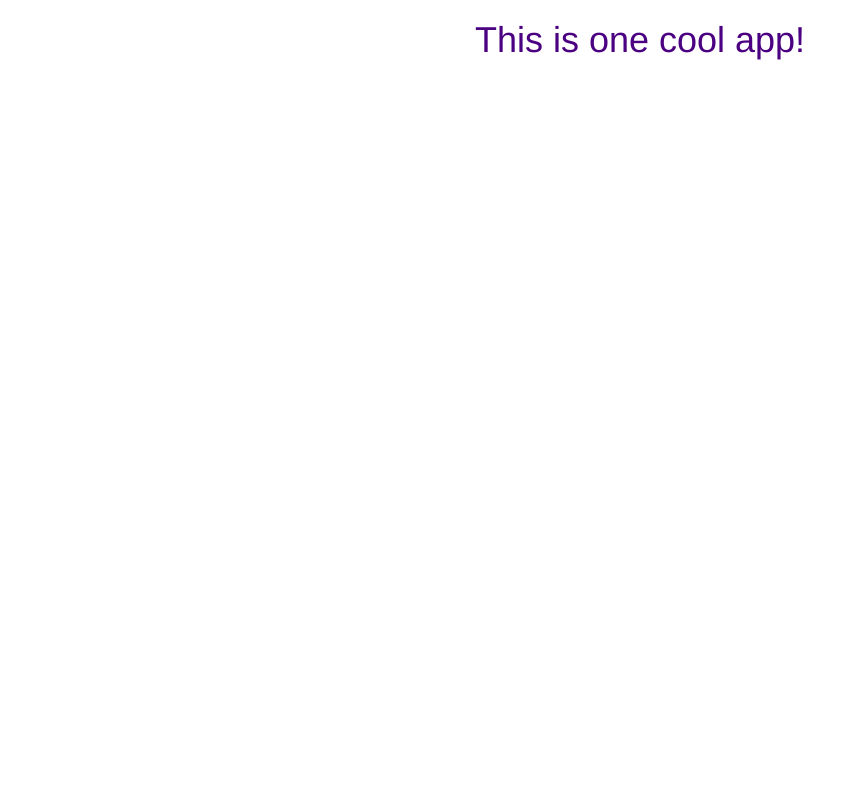
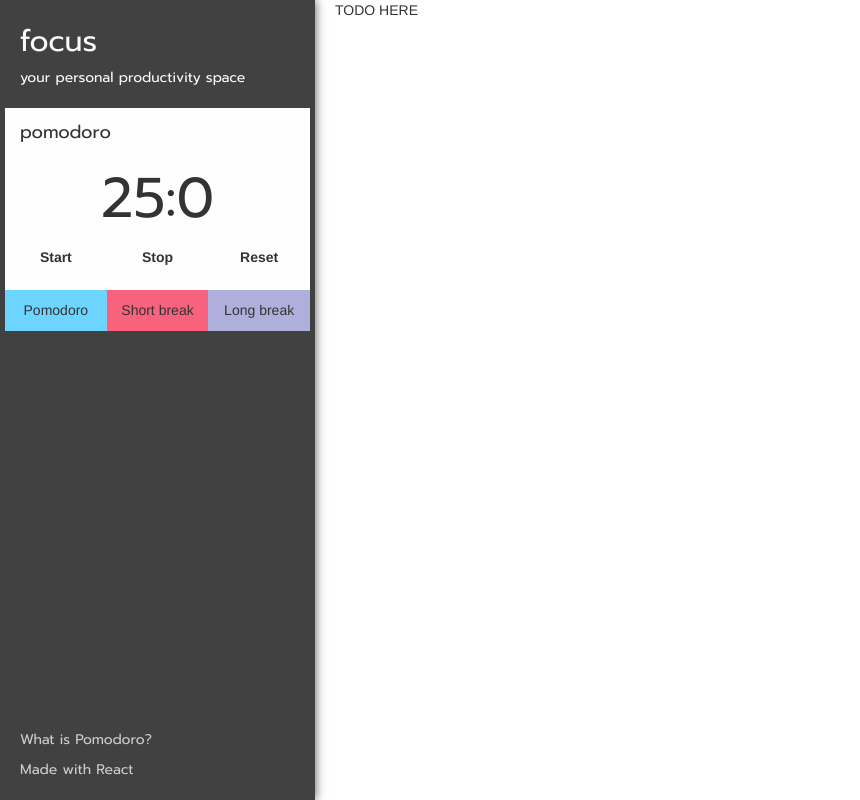
Before and after one commit to GaurabAryal/focus-react, a React app: page / in a window 1280 px wide. Shown: the whole page, without its empty margins (0-860 px from the left). Built offline with nearby package versions, Linux system fonts and the light colour scheme.

Commit message:
Set up pomodoro timer
TODO: start/stop/reset, format numbers for clock display (e.g. 0 -> 00)

```diff
--- /dev/null
+++ b/src/js/Sidebar.js
@@ -0,0 +1,113 @@
+import React from 'react';
+import ReactDOM from 'react-dom';
+import cx from 'classnames';
+import styles from '../stylesheets/Sidebar.css';
+
+class Sidebar extends React.Component {
+
+  constructor(props) {
+    super(props);
+    this.state = {
+      minutes: 25,
+      seconds: 0,
+      intervalId: null
+    };
+  }
+
+  componentDidMount() {
+
+  }
+
+  startTimer(minutes) {
+    let self = this;
+    clearInterval(this.state.intervalId);
+    this.setState({minutes: minutes, seconds: 0});
+    console.log('set timer with length of: ', minutes);
+    this.tickSeconds();
+  }
+
+  tickMinutes() {
+    this.countdownMinutes();
+  }
+
+  tickSeconds() {
+    let self = this;
+    this.setState({intervalId: setInterval(this.countdownSeconds.bind(self), 1000)});
+  }
+
+  countdownMinutes() {
+    console.log('MINUTE:', this.state.minutes);
+    let minute = this.state.minutes;
+    if (minute > 0) {
+      this.setState({minutes: minute - 1});
+    }
+  }
+
+  countdownSeconds() {
+    let self = this;
+    console.log(this.state.seconds);
+    // if (this.state.seconds === 0) {
+    //   this.setState({seconds: '00'})
+    // } else if (this.state.seconds < 10) {
+    //   this.setState({seconds: '0' + this.state.seconds.toString()})
+    // }
+    let second = this.state.seconds;
+    if (second > 0) {
+      this.setState({seconds: second - 1});
+    } else if (second === 0){
+      this.setState({seconds: 59});
+      this.countdownMinutes();
+    }
+  }
+
+  render() {
+    return (
+      <div>
+        <div className={cx('row', styles.sidebar)}>
+          <div className={styles.appTitle}>
+            <h2 className={cx(styles.prompt, styles.pushRight)}>focus</h2>
+            <p className={cx(styles.prompt, styles.pushRight)}>your personal productivity space</p>
+          </div>
+					<div className={styles.pomodoro}>
+            <h4 className={cx(styles.prompt, styles.cardTitle, 'pull-left')}>pomodoro</h4>
+						<h1 className={cx(styles.prompt, styles.pushDown1, styles.time, 'text-center')}>
+              <span id='timer'>{this.state.minutes}:{this.state.seconds}</span>
+            </h1>
+						<div className={cx(styles.pushDown2)}>
+							<div className={cx(styles.btnWidth)}>
+								<h5 className={cx('text-center', styles.btnText)}>Start</h5>
+							</div>
+							<div className={cx(styles.btnWidth)}>
+								<h5 className={cx('text-center', styles.btnText)}>Stop</h5>
+							</div>
+							<div className={cx(styles.btnWidth)}>
+								<h5 className={cx('text-center', styles.btnText)}>Reset</h5>
+							</div>
+						</div>
+						<div>
+							<div onClick={this.startTimer.bind(this, 25)} className={cx(styles.btnColor1)}>
+								<h5 className={cx('text-center')}>Pomodoro</h5>
+							</div>
+							<div onClick={this.startTimer.bind(this, 5)} className={cx(styles.btnColor2)}>
+								<h5 className={cx('text-center')}>Short&nbsp;break</h5>
+							</div>
+							<div onClick={this.startTimer.bind(this, 10)} className={cx(styles.btnColor3)}>
+								<h5 className={cx('text-center')}>Long&nbsp;break</h5>
+							</div>
+						</div>
+					</div>
+				</div>
+				<div className={styles.links}>
+					<a className={styles.whatIsPomodoro} target='_blank' href='https://www.focusboosterapp.com/the-pomodoro-technique'>
+            <p className={styles.prompt}>What is Pomodoro?</p>
+          </a>
+					<a className={styles.madeWithLove} target='_blank' href='http://jeremyukim.com'>
+            <p className='prompt'>Made with React</p>
+          </a>
+				</div>
+      </div>
+    );
+  }
+}
+
+export default Sidebar
--- a/src/js/client.js
+++ b/src/js/client.js
@@ -1,13 +1,23 @@
 import React from 'react';
 import ReactDOM from 'react-dom';
 import cx from 'classnames';
-import styles from '../stylesheets/main.css';
+import styles from '../stylesheets/Main.css';
+import Sidebar from './Sidebar.js';
 
 class Main extends React.Component {
   render() {
     return (
-      <div>
-        <h1 className={cx('text-center', styles.indigo)}>This is one cool app!</h1>
+      <div className='container-fluid'>
+        <div className='row'>
+          <div className={cx('col-sm-4 col-lg-3')}>
+            <div className={styles.backgroundLeft}>
+              <Sidebar/>
+            </div>
+          </div>
+          <div className={cx('col-sm-8 col-lg-8')}>
+            TODO HERE
+          </div>
+        </div>
       </div>
     );
   }
--- /dev/null
+++ b/src/stylesheets/Sidebar.css
@@ -0,0 +1,152 @@
+* {
+  box-sizing: border-box;
+}
+
+a {
+	text-decoration: none;
+}
+
+.sidebar {
+  height: 100vh;
+  background-color: #414141;
+  box-shadow: 0 0 10px #555;
+}
+
+.links {
+	position: fixed;
+	bottom: 10px;
+	margin-left: 5px;
+  font-family: "Prompt";
+  color: #efefef !important;
+}
+
+.whatIsPomodoro, .madeWithLove {
+  color: #eee;
+}
+.whatIsPomodoro:hover, .madeWithLove:hover, .whatIsPomodoro:visited, .madeWithLove:visited, .whatIsPomodoro:link, .madeWithLove:link {
+	text-decoration: none;
+  color: #ccc;
+}
+
+.prompt {
+	font-family: "Prompt";
+	font-weight: 400;
+}
+
+.promptBold {
+	font-family: "Prompt";
+	font-weight: 700;
+}
+
+.header {
+	text-align: center;
+}
+
+.appTitle {
+  background-color: #414141;
+  color: #fafafa;
+  padding-top: 5px;
+  padding-bottom: 10px;
+}
+
+.cardTitle {
+  margin-left: 15px;
+  display: inline-block;
+  /*background-color: #6cd4ff;*/
+  /*padding: 7px 15px;*/
+}
+
+.pomodoro {
+  margin-left: 5px;
+  margin-right: 5px;
+	background-color: #fefefe;
+	/*padding: 15px 13px 0 13px;
+	width: 100%;*/
+	/*box-shadow: 0 1px 3px rgba(0,0,0,0.12), 0 1px 2px rgba(0,0,0,0.24);
+	transition: all 0.3s cubic-bezier(.25,.8,.25,1);*/
+	z-index: 1;
+	padding-top: 5px;
+}
+
+.selectedTask {
+	background-color: white;
+	/*padding: 15px 13px 0 13px;
+	width: 100%;*/
+	/*box-shadow: 0 1px 3px rgba(0,0,0,0.12), 0 1px 2px rgba(0,0,0,0.24);
+	transition: all 0.3s cubic-bezier(.25,.8,.25,1);*/
+	z-index: 1;
+	margin-top: 12px;
+	padding-top: 15px;
+}
+
+.pushRight {
+	margin-left: 20px;
+}
+
+.pushDown1 {
+	margin-top: 55px;
+	margin-bottom: 5px;
+}
+
+.pushDown2 {
+  height: 50px;
+	margin-top: 10px;
+	padding-bottom: 20px;
+}
+
+.time {
+	font-size: 4em;
+}
+
+.btnText {
+  font-weight: 700;
+	cursor: pointer;
+}
+
+.btnText:hover {
+  /*color: #ddd;*/
+}
+
+.btnWidth {
+  width: calc(100% / 3);
+  display: inline-block;
+}
+
+.btnColor1 {
+	background-color: #6cd4ff;
+	cursor: pointer;
+  width: calc(100% / 3);
+  display: inline-block;
+  padding-top: 3px;
+  padding-bottom: 3px;
+}
+
+.btnColor1:hover {
+	background-color: #5bc3ee;
+}
+
+.btnColor2 {
+	background-color: #f9627d;
+	cursor: pointer;
+  width: calc(100% / 3);
+  display: inline-block;
+  padding-top: 3px;
+  padding-bottom: 3px;
+}
+
+.btnColor2:hover {
+	background-color: #e8516c;
+}
+
+.btnColor3 {
+	background-color: #afafdc;
+	cursor: pointer;
+  width: calc(100% / 3);
+  display: inline-block;
+  padding-top: 3px;
+  padding-bottom: 3px;
+}
+
+.btnColor3:hover {
+	background-color: #9e9ecb;
+}
--- a/src/stylesheets/main.css
+++ b/src/stylesheets/main.css
@@ -1,3 +1,31 @@
+* {
+  box-sizing: border-box;
+}
+
 .indigo {
   color: indigo;
 }
+
+.backgroundLeft {
+	height: 100%;
+	background-color: #e5e5e5;
+	z-index: 1;
+	margin-right:5px; /* Set to 0 if you don't want shadow at the right side */
+	margin-left: 0; /* Set to 20px if you want shadow at the left side */
+	margin-top: 0; /* Set to 20px if you want shadow at the top side */
+	margin-bottom: 0; /* Set to 20px if you want shadow at the bottom side */
+	box-shadow: 0 0 10px #676767;
+}
+
+@media (max-width: 767px) {
+  .backgroundLeft {
+  	height: 100%;
+  	background-color: #e5e5e5;
+  	z-index: 1;
+  	margin-right: 0; /* Set to 0 if you don't want shadow at the right side */
+  	margin-left: 0; /* Set to 20px if you want shadow at the left side */
+  	margin-top: 0; /* Set to 20px if you want shadow at the top side */
+  	margin-bottom: 0; /* Set to 20px if you want shadow at the bottom side */
+  	box-shadow: 0 0 10px #676767;
+  }
+}
```
Also changed, not shown: dist/index.html.
